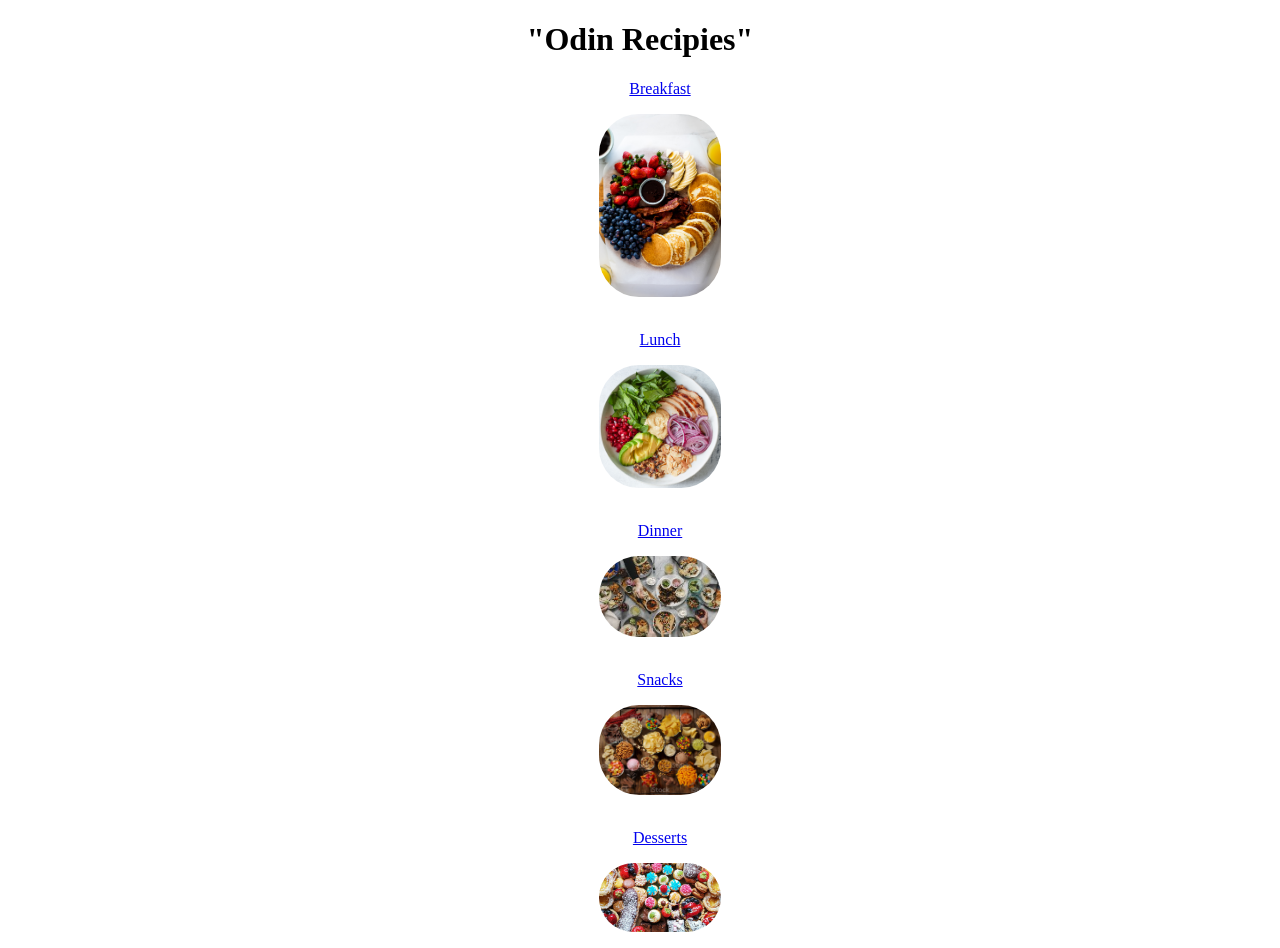
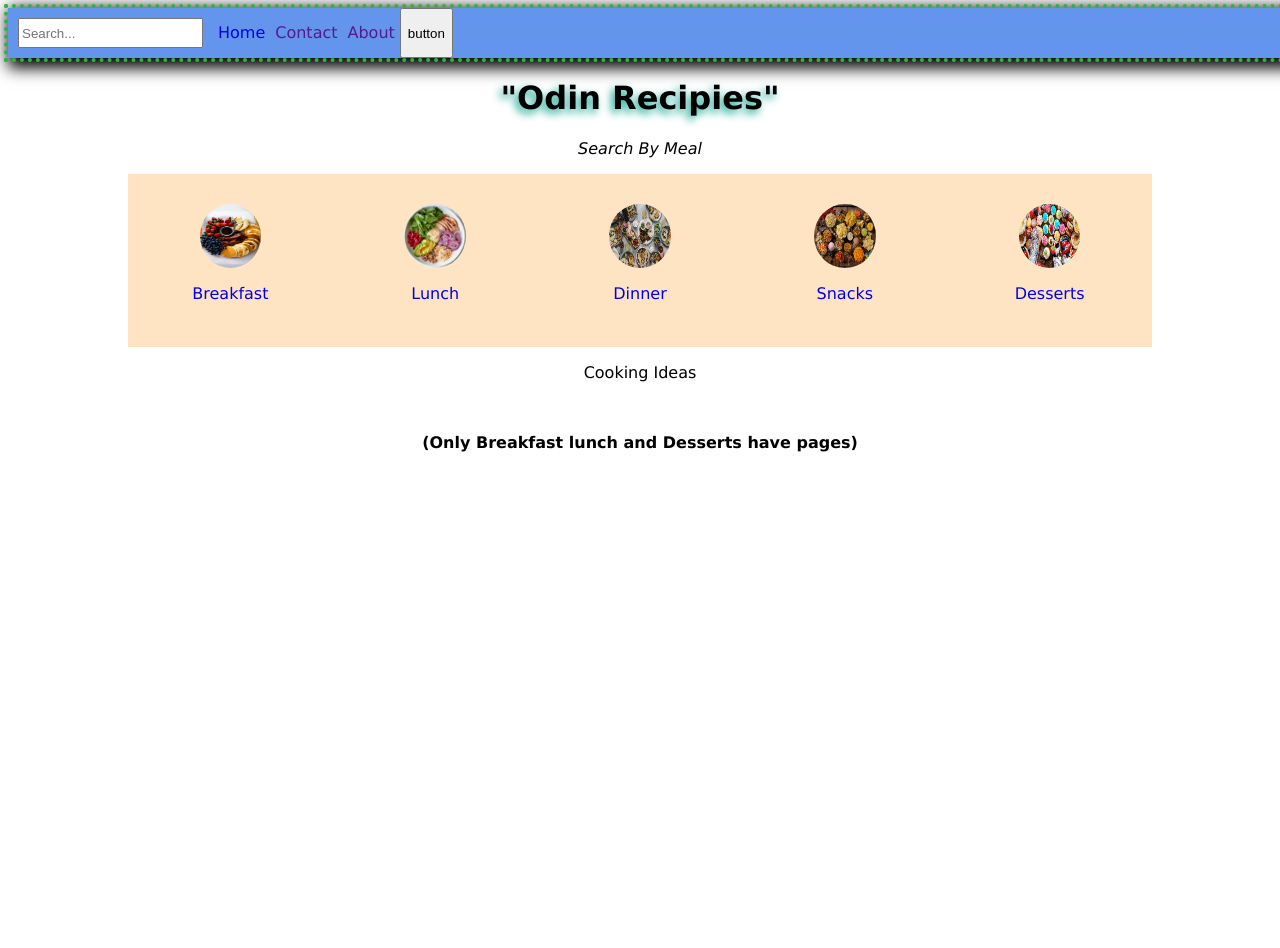
Before and after one commit to Kjash89/odin-recipies, a plain HTML site: page odin-recipies/INDEX.html in a window 1280 px wide. After the commit the page ends 800 px from the top, so only its background shows below. Drawn offline with Linux system fonts and the light colour scheme.

Commit message:
Adds new recipies pages all pages are connected
Finished Breakfast lunch and dessert recipies

```diff
--- a/odin-recipies/INDEX.html
+++ b/odin-recipies/INDEX.html
@@ -7,33 +7,65 @@
 </head>
 
 <body>
-    <h1 style="text-align:center;">"Odin Recipies"</h1>
-    <ul style="list-style:none;">
-        <li><a href="./pg/breakfast.html">
+    <div class="navContainer">
+        <input type="text" placeholder="Search...">
+        <nav>
+            <ul>
+                <li><a href="./INDEX.html">Home</a></li>
+                <li><a href="">Contact</a></li>
+                <li><a href="">About</a></li>
+            </ul>
+
+        </nav>
+        <button>button</button>
+    </div>
+
+    <h1 class="pgTtl">"Odin Recipies"</h1>
+    <p style="text-align:center;" class="ser"><em>Search By Meal</em></p>
+    <div class="mealOpt mnBdy">
+
+        <div class=" mealOpt">
+            <div class="myColumn">
+
+                <a href="./pg/breakfast.html"><img src="./pic/brkfst.jpeg" class="rImg">
                     <p style="text-align:center;">Breakfast</p>
-            </a></li>
-        <img src="./pic/brkfst.jpeg" height="10%" width="10%" class="center">
+                </a>
+            </div>
             <br />
-        <li><a href="./pg/lunch.html">
+            <div class="myColumn">
+                <a href="./pg/lunch.html"><img src="./pic/lunch.jpeg" class="rImg">
                     <p style="text-align:center;">Lunch</p>
-            </a></li>
-        <img src="./pic/lunch.jpeg" height="10%" width="10%" class="center">
+                </a>
+            </div>
             <br />
-        <li><a href="./pg/dinner.html">
+            <div class="myColumn">
+
+                <a href="./pg/dinner.html"><img src="./pic/dnr.jpeg" class="rImg">
                     <p style="text-align:center;">Dinner</p>
-            </a></li>
-        <img src="./pic/dnr.jpeg" height="10%" width="10%" class="center">
+                </a>
+            </div>
             <br />
-        <li><a href="./pg/snack.html">
-                <p style="text-align:center;">Snacks</p>
-            </a></li>
-        <img src="./pic/snk.jpeg" height="10%" width="10%" class="center">
+            <div class="myColumn">
+
+                <a href="./pg/snack.html"><img src="./pic/snk.jpeg" class="rImg">
+                    <p style=" text-align:center;">Snacks</p>
+                </a>
+            </div>
             <br />
-        <li><a href="./pg/dessert.html ">
+            <div class="myColumn">
+
+                <a href="./pg/dessert.html "><img src="./pic/dsrt.jpeg" class="rImg">
                     <p style="text-align:center;">Desserts</p>
-            </a></li>
-        <img src="./pic/dsrt.jpeg" height="10%" width="10%" class="center">
-    </ul>
+                </a>
+            </div>
+        </div>
+    </div>
+
+    <div>
+        <p style="text-align: center;">Cooking Ideas</p>
+        <br />
+        <p Style="text-align:center;"><strong>(Only Breakfast lunch and Desserts have pages)</strong></p>
+    </div>
 
 </body>
 
--- a/odin-recipies/css/recipies.css
+++ b/odin-recipies/css/recipies.css
@@ -1,3 +1,14 @@
+body {
+    display: block;
+    width: auto;
+    font-family: Verdana, Geneva, Tahoma, sans-serif;
+    z-index: 0;
+}
+
+a {
+    text-decoration: none;
+}
+
 .center {
     display: block;
     margin-left: auto;
@@ -6,3 +17,115 @@
 
     border-radius: 40px 40px 40px 40px;
 }
+
+.rImg {
+    display: flex;
+    margin-left: auto;
+    margin-right: auto;
+    width: 30%;
+    height: 45%;
+    border-radius: 50%;
+}
+
+.sqImg {
+    display: flex;
+    margin-left: auto;
+    margin-right: auto;
+    max-width: 35%;
+    max-height: 35%;
+    min-width: 10%;
+    min-height: 10%;
+    border-radius: 30%;
+}
+
+.navContainer {
+    padding: 0;
+    z-index: 12;
+    float: inherit;
+    display: flex;
+    line-height: 50px;
+    height: 50px;
+    width: 100vw;
+    background-color: cornflowerblue;
+    -webkit-box-shadow: 5px 5px 15px 5px #000000;
+    box-shadow: 5px 5px 15px 5px #000000;
+    outline: 4px dotted #2ab53d;
+    outline-offset: 0px;
+}
+
+.navContainer ul {
+    display: flex;
+    flex-direction: row;
+    justify-content: flex-end;
+    list-style: none;
+    padding: 0;
+    margin: 0px;
+}
+
+.navContainer ul li a {
+    text-decoration: none;
+    padding: 5px;
+}
+
+a:hover {
+    color: coral;
+}
+
+a:active {
+    color: yellow;
+}
+
+.navContainer input {
+    justify-content: flex-start;
+    margin: 10px;
+}
+
+.pgTtl {
+    text-align: center;
+    text-shadow: -3px 4px 8px #0FA48F;
+}
+
+.mnBdy {
+    display: block;
+    margin: auto;
+}
+
+.mealOpt {
+    display: flex;
+    position: relative;
+    height: 10%;
+    width: 100%;
+    background-color: bisque;
+    z-index: 1;
+    overflow: auto;
+    max-width: 80vw;
+}
+
+.ser {
+    display: flex;
+    flex-direction: column;
+
+
+}
+
+.myColumn {
+    position: relative;
+    float: left;
+    width: 20%;
+    padding-top: 30px;
+    overflow-y: scroll;
+}
+
+.rcpPg {
+    display: block;
+    margin: 10%;
+}
+
+@media (min-width:900px) {
+    .mealOpt .myColumn .mnBdy {
+        display: flex;
+        justify-content: space-evenly;
+    }
+
+
+}
```
Also changed, not shown: odin-recipies/pg/dinner.html (+23 -3 lines), odin-recipies/pg/snack.html (+19 -3 lines), odin-recipies/rec/brk/frenchtoast.html (+30 -7 lines), odin-recipies/rec/des/vanice.html (added, +53 -0 lines), odin-recipies/rec/lun/grnbeansld.html (added, +59 -0 lines). Lines whose indentation alone changed are shown as unchanged.
